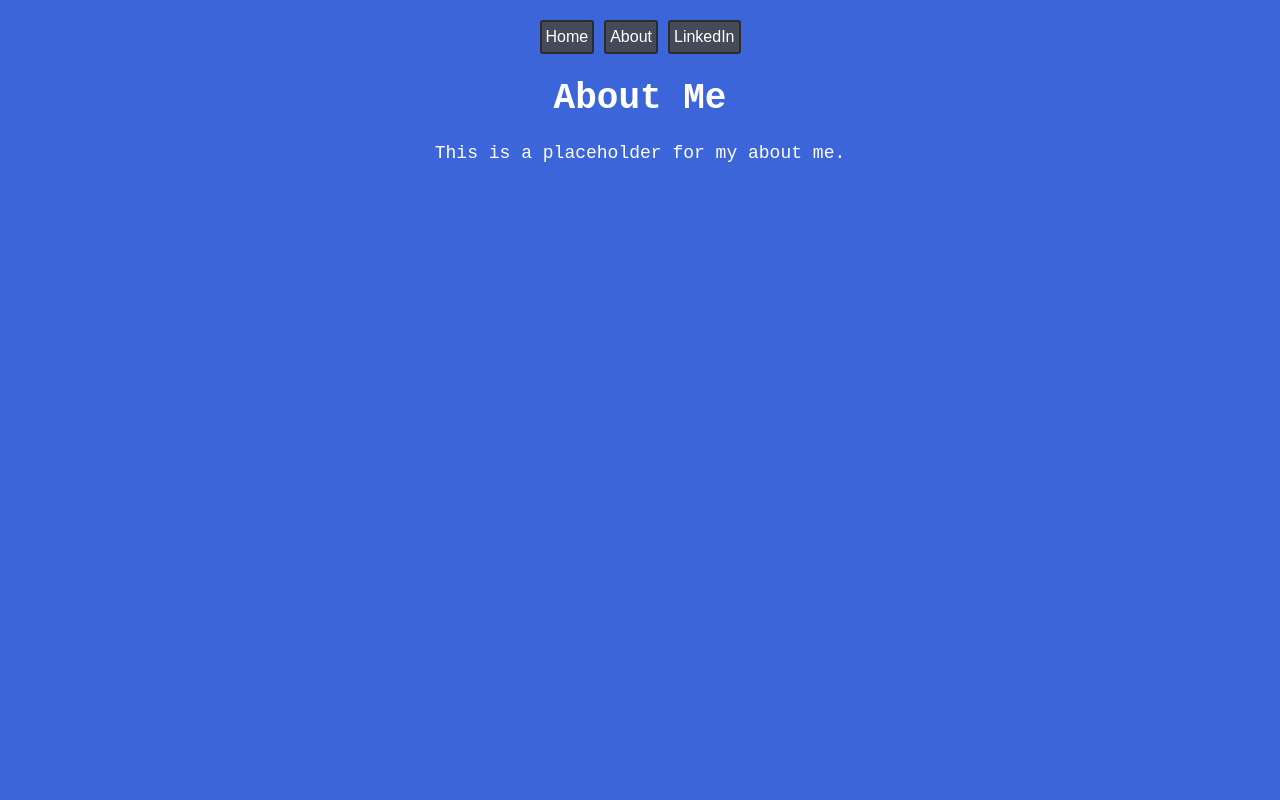
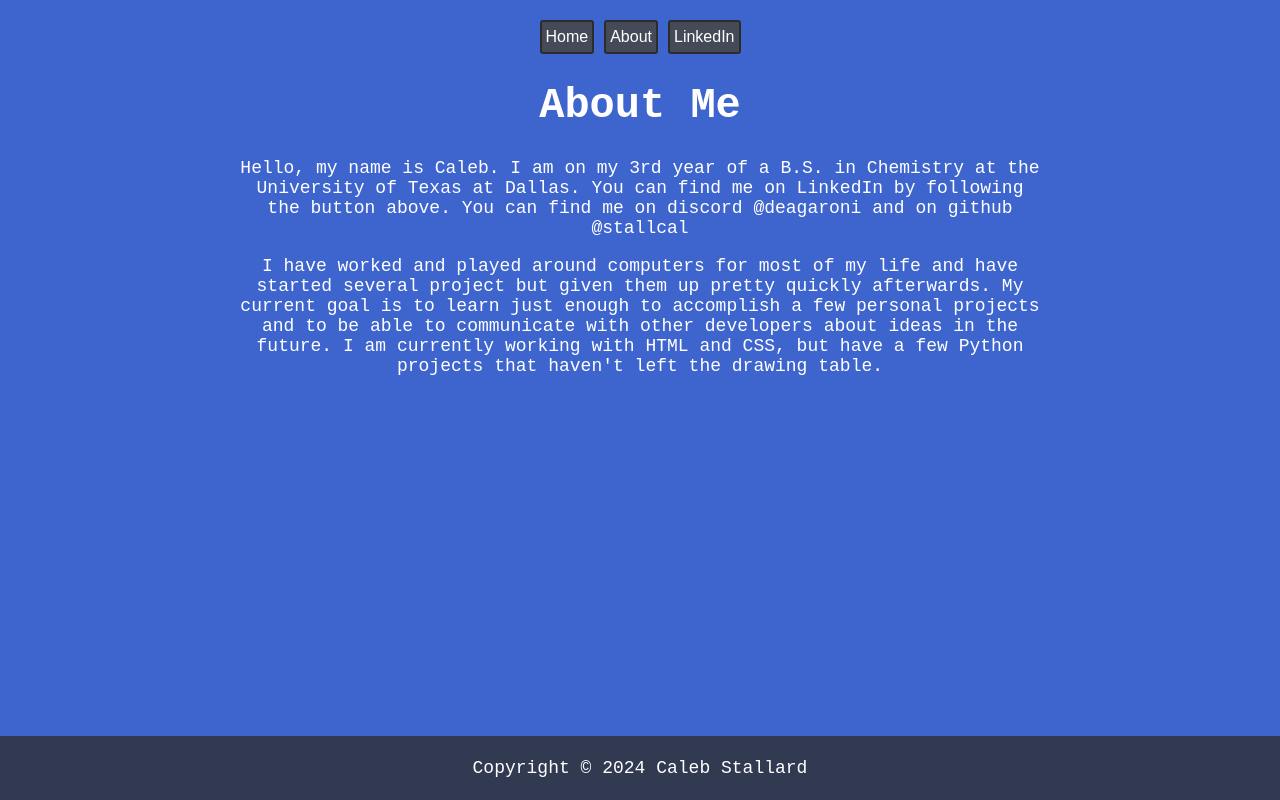
Before and after one commit to stallcal/stallcal.github.io, a plain HTML site: page about.html in a window 1280 px wide. Drawn offline with Linux system fonts and the light colour scheme.

Commit message:
site update v0.06
idk if this is the right update number but added some info to the about me, and home page. didnt really change anything just added some text

```diff
--- a/about.html
+++ b/about.html
@@ -19,17 +19,41 @@
         </a>
     </div>
   </div>
+
+
     <h1>About Me</h1>
-    <p>This is a placeholder for my about me.</p>
+  <div class="content">
+    <p>
+      Hello, my name is Caleb.
+      I am on my 3rd year of a B.S. in Chemistry at the University of Texas at Dallas.
+      You can find me on LinkedIn by following the button above.
+      You can find me on discord @deagaroni and on github @stallcal
+    </p>
+    <!-- caleb, make buttons to link to discord/github/orcid?
+maybe once wriedt lab site is back up link there as well.-->
+    <p>
+      I have worked and played around computers for most of my life and have started
+      several project but given them up pretty quickly afterwards.
+      My current goal is to learn just enough to accomplish a few personal projects
+      and to be able to communicate with other developers about ideas in the future.
+      I am currently working with HTML and CSS, but have a few Python projects
+      that haven't left the drawing table.
+    </p>
+  </div>
 
-    <script>
+
+  <footer class="footer">
+      <p>Copyright © 2024 Caleb Stallard</p>
+  </footer>
+
+  <script>
       function removeHtmlExtension() {
         var currentUrl = window.location.href;
         var newUrl = currentUrl.replace('.html', '');
         window.history.replaceState(null, null, newUrl);
       }
       window.onload = removeHtmlExtension;
-    </script>
+  </script>
 
 </body>
 </html>
--- a/style.css
+++ b/style.css
@@ -1,7 +1,12 @@
 :root {
   --main-font: 'Courier New', monospace;
-  --main-color: #3B65D9;
+  --main-color:#3e65ce;
   --hover-color: #214b7a;
+  --secondary-color: #214b7a;
+  --background-color: #fff;
+  --text-color: #333;
+  --padding: 20px;
+  --margin: 10px;
 }
 
 body {
@@ -13,9 +18,15 @@ body {
   padding: 20px;
 }
 
+.content {
+  max-width: 800px;
+  margin: 0 auto;
+  text-align: Center;
+}
+
 h1 {
   font-family: var(--main-font);
-  font-size: 36px;
+  font-size: 42px;
 }
 
 p {
@@ -51,6 +62,17 @@ p {
   background-color: var(--hover-color);
 }
 
+.footer {
+  position: fixed;
+  left: 0;
+  bottom: 0;
+  width: 100%;
+  background-color: #323a52;
+  color: white;
+  text-align: center;
+  padding: 4px 0;
+}
+
 @media (max-width: 600px) {
   .heading-container, .toolbar {
     flex-direction: column;
```
Also changed, not shown: index.html (+6 -5 lines), 1 other file.
